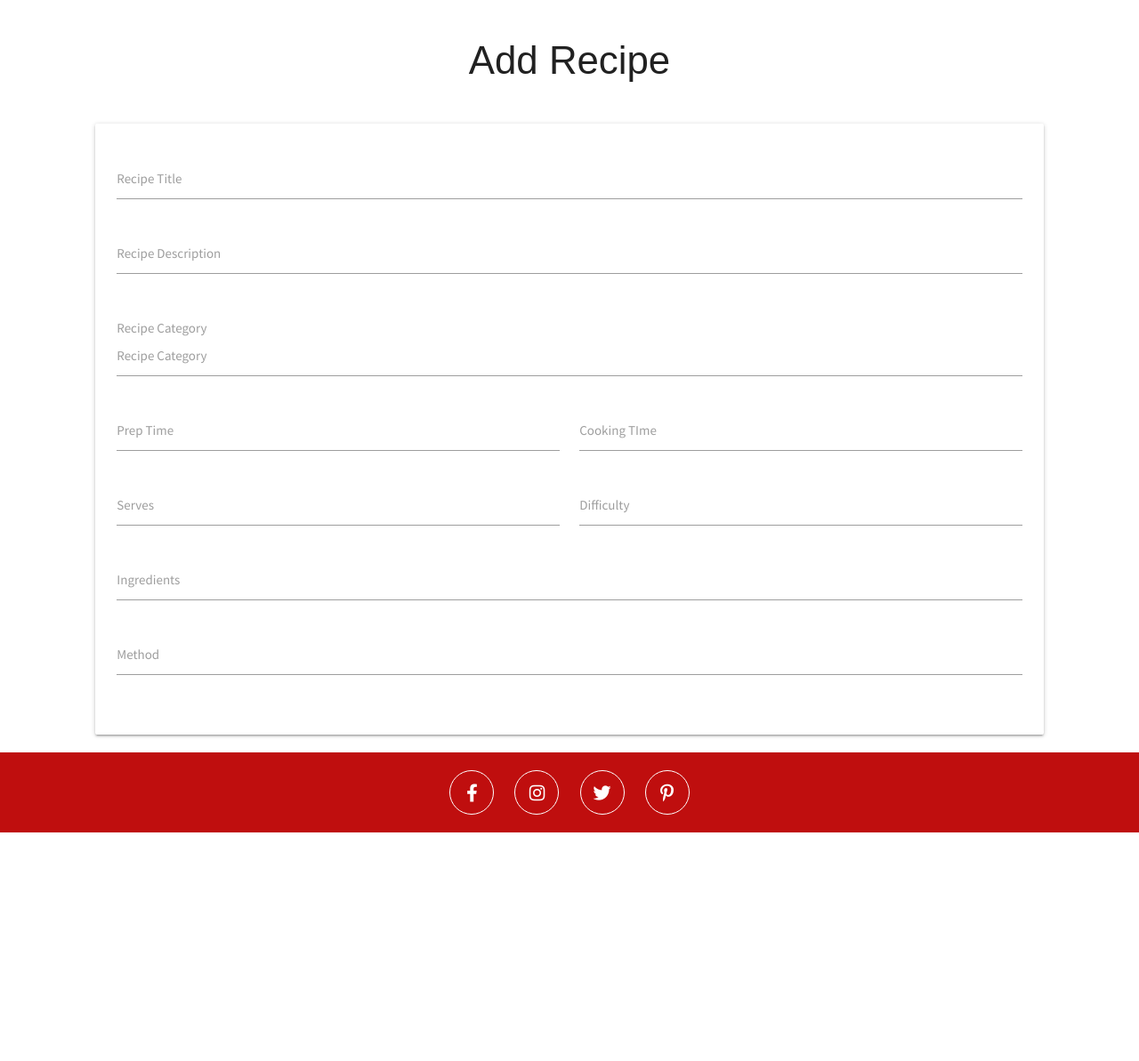
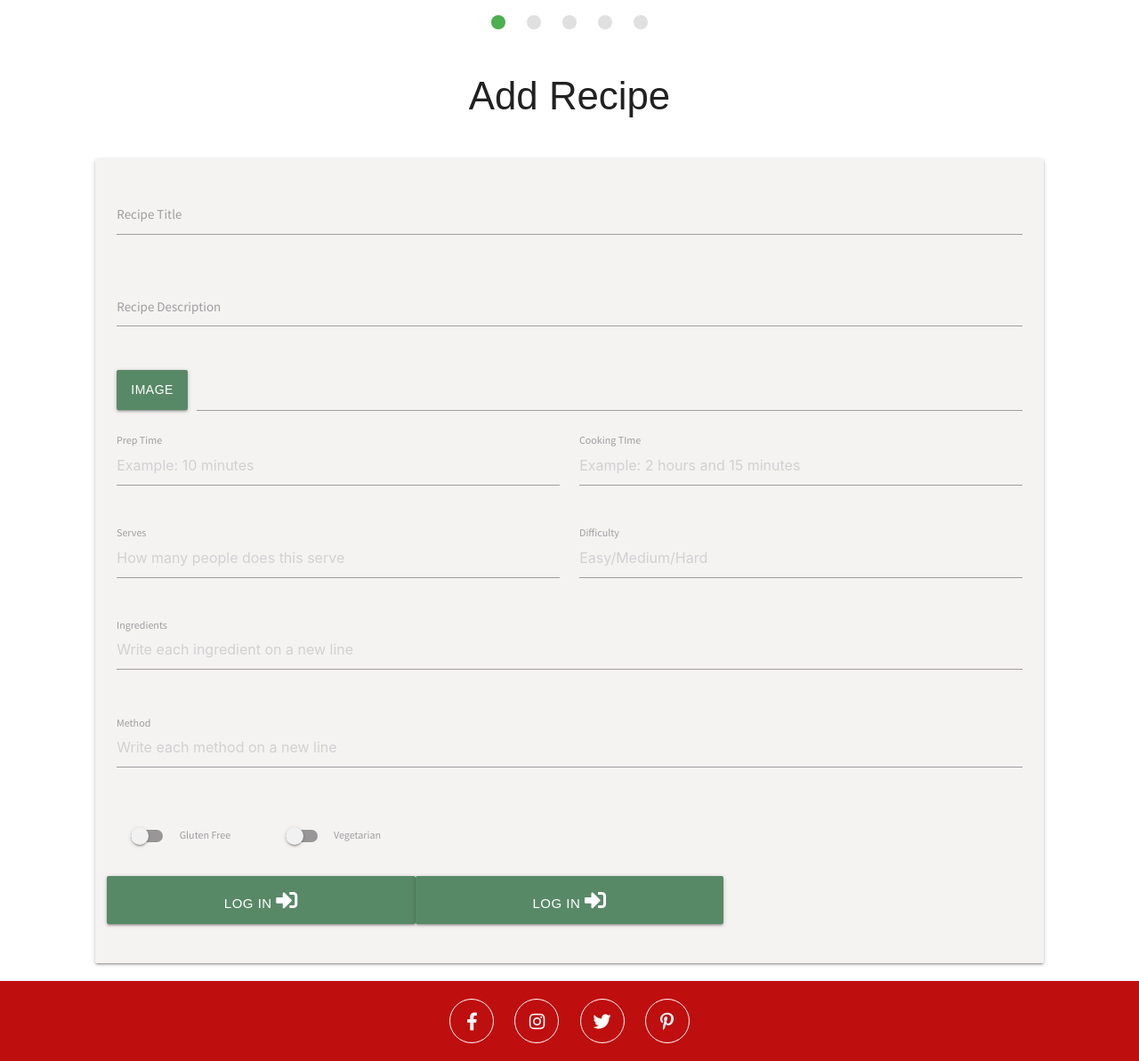
Before and after one commit to Gregory4321/ciao-down, a Flask app: template templates/add_recipe.html in a window 1280 px wide. Shown: the part 481-1674 px from the top of the page at 89% size. Before the commit the page ends 1417 px from the top, so only its background shows below. Run offline with Flask 2, Linux system fonts and the light colour scheme; the template is opened without the code that fills it, so the values that code supplies are empty; some libraries are stand-ins or nearby versions; some web fonts are replaced.

Commit message:
Added recipe form input fields, js initialization and styling

```diff
--- a/static/css/style.css
+++ b/static/css/style.css
@@ -110,6 +110,10 @@ h1, h2, h3, h4, h5, h6 {
     margin: 3.1rem 0 0 0;
 }
 
+.form-bac {
+    background-color: rgb(245, 242, 242);
+}
+
 .form-btn {
     font-family: 'Average', sans-serif;
     background-color: #588967;
--- a/static/js/script.js
+++ b/static/js/script.js
@@ -2,6 +2,8 @@ $(document).ready(function(){
     $(".sidenav").sidenav();
     $('.collapsible').collapsible();
     $('input#username, input#password, input#confirm-password').characterCounter();
+    $('.slider').slider();
+    $('select').formSelect();
   });
 
 /*
--- a/templates/add_recipe.html
+++ b/templates/add_recipe.html
@@ -46,62 +46,113 @@
     <h3 class="center-align page-heading">Add Recipe</h3>
 
     <main class="container">
+        <!-- Recipe title -->
         <div class="row">
             <form class="col s12" method="POST" action="#">
-                <div class="card-panel">
+                <div class="card-panel form-bac">
                     <div class="row">
                         <div class="input-field col s12">
-                            <input id="recipe_title" type="text" class="validate" required>
+                            <input id="recipe_title" name="recipe_title" type="text" class="validate" minlength="3"
+                                maxlength="50" required>
                             <label for="recipe_title">Recipe Title</label>
                         </div>
+                    </div>
+                    <!-- Recipe description -->
+                    <div class="row">
                         <div class="input-field col s12">
-                            <input id="recipe_description" type="text" class="validate" required>
+                            <textarea id="recipe_description" name="recipe_description"
+                                class="materialize-textarea validate" minlength="5" maxlength="150" required></textarea>
                             <label for="recipe_description">Recipe Description</label>
                         </div>
-
-                        <div class="input-field col s12">
-                            <select>
-                                <option value="" disabled selected>Choose a category</option>
-                                <option value="starters">Starters</option>
-                                <option value="mains">Mains</option>
-                                <option value="desserts">Desserts</option>
-                            </select>
-                            <label>Recipe Category</label>
+                    </div>
+                    <!-- Recipe image -->
+                    <div class="file-field input-field">
+                        <div class="btn form-btn">
+                            <span>Image</span>
+                            <input type="file" required>
                         </div>
-
-                        <div class="input-field col s12">
-                            <input id="recipe_category" type="text" class="validate" required>
-                            <label for="recipe_category">Recipe Category</label>
+                        <div class="file-path-wrapper">
+                            <input class="file-path validate" type="text" id="image_url" name="image_url">
                         </div>
+                    </div>
+                    <!-- Recipe prep time -->
+                    <div class="row">
                         <div class="input-field col s6">
-                            <input id="prep_time" type="text" class="validate" required>
+                            <input id="prep_time" name="prep_time" type="text" class="validate"
+                                placeholder="Example: 10 minutes" required>
                             <label for="prep_time">Prep Time</label>
                         </div>
+                        <!-- Recipe cooking time -->
                         <div class="input-field col s6">
-                            <input id="cooking_time" type="text" class="validate" required>
+                            <input id="cooking_time" name="cooking_time" type="text" class="validate"
+                                placeholder="Example: 2 hours and 15 minutes" required>
                             <label for="cooking_time">Cooking TIme</label>
                         </div>
+                    </div>
+                    <!-- Recipe serves -->
+                    <div class="row">
                         <div class="input-field col s6">
-                            <input id="serves" type="text" class="validate" required>
+                            <input id="serves" name="serves" type="text" class="validate" placeholder="How many people does this serve"
+                                required>
                             <label for="serves">Serves</label>
                         </div>
+                        <!-- Recipe difficulty -->
                         <div class="input-field col s6">
-                            <input id="difficulty" type="text" class="validate" required>
+                            <input id="difficulty" name="difficulty" type="text" class="validate" placeholder="Easy/Medium/Hard" required>
                             <label for="difficulty">Difficulty</label>
                         </div>
+                    </div>
+                    <!-- Recipe ingredients -->
+                    <div class="row">
                         <div class="input-field col s12">
-                            <input id="ingredients" type="text" class="validate" required>
-                            <label for="ingredients">Ingredients</label>
+                            <textarea id="recipe_ingredients" name="recipe_ingredients" class="materialize-textarea validate"
+                                placeholder="Write each ingredient on a new line" required></textarea>
+                            <label for="recipe_ingredients">Ingredients</label>
                         </div>
+                    </div>
+                    <!-- Recipe method -->
+                    <div class="row">
                         <div class="input-field col s12">
-                            <input id="method" type="text" class="validate" required>
-                            <label for="method">Method</label>
+                            <textarea id="recipe_method" name="recipe_method" class="materialize-textarea validate"
+                                placeholder="Write each method on a new line" required></textarea>
+                            <label for="recipe_method">Method</label>
                         </div>
+                    </div>
+                    <!-- Gluten Free Switch -->
+                    <div class="row">
+                        <div class="input-field col s2">
+                            <div class="switch">
+                                <label for="is_gluten_free">
+                                    <input type="checkbox" id="is_gluten_free" name="is_gluten_free">
+                                    <span class="lever"></span>
+                                    Gluten Free
+                                </label>
+                            </div>
+                        </div>
+                        <!-- Vegetarian Switch -->
+                        <div class="input-field col s2">
+                            <div class="switch">
+                                <label for="is_vegetarian">
+                                    <input type="checkbox" id="is_vegetarian" name="is_vegetarian">
+                                    <span class="lever"></span>
+                                    Vegetarian
+                                </label>
+                            </div>
+                        </div>
+                    </div>
+                    <!-- Submit button -->
+                    <div class="row">
+                        <button type="submit" class="col s4 btn-large form-btn">
+                            Log In <i class=" fas fa-sign-in-alt"></i>
+                        </button>
+                        <!-- Clear button -->
+                        <button type="submit" class="col s4 btn-large form-btn">
+                            Log In <i class=" fas fa-sign-in-alt"></i>
+                        </button>
                     </div>
                 </div>
             </form>
         </div>
     </main>
 
-
 {% endblock %}
```
